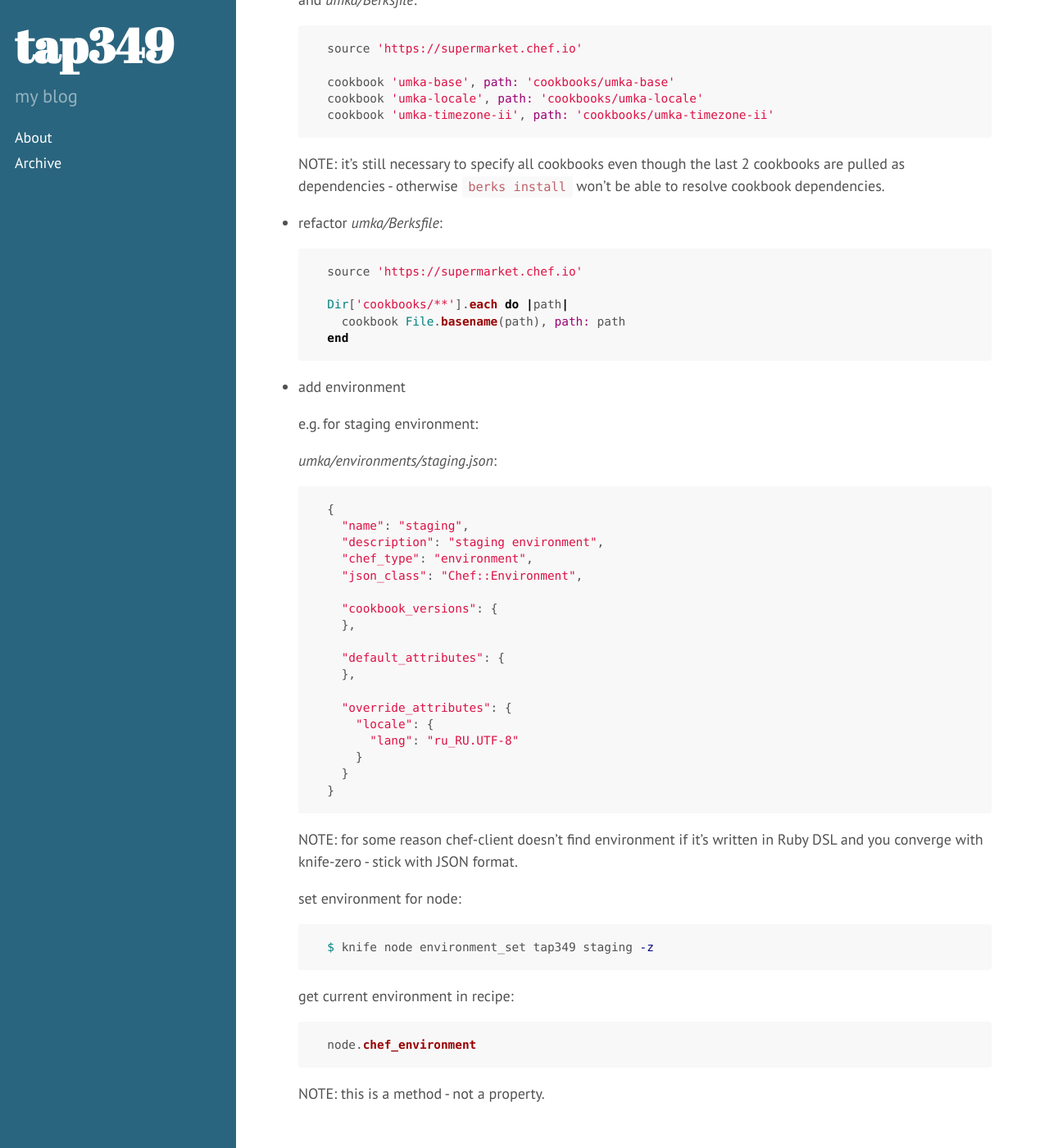
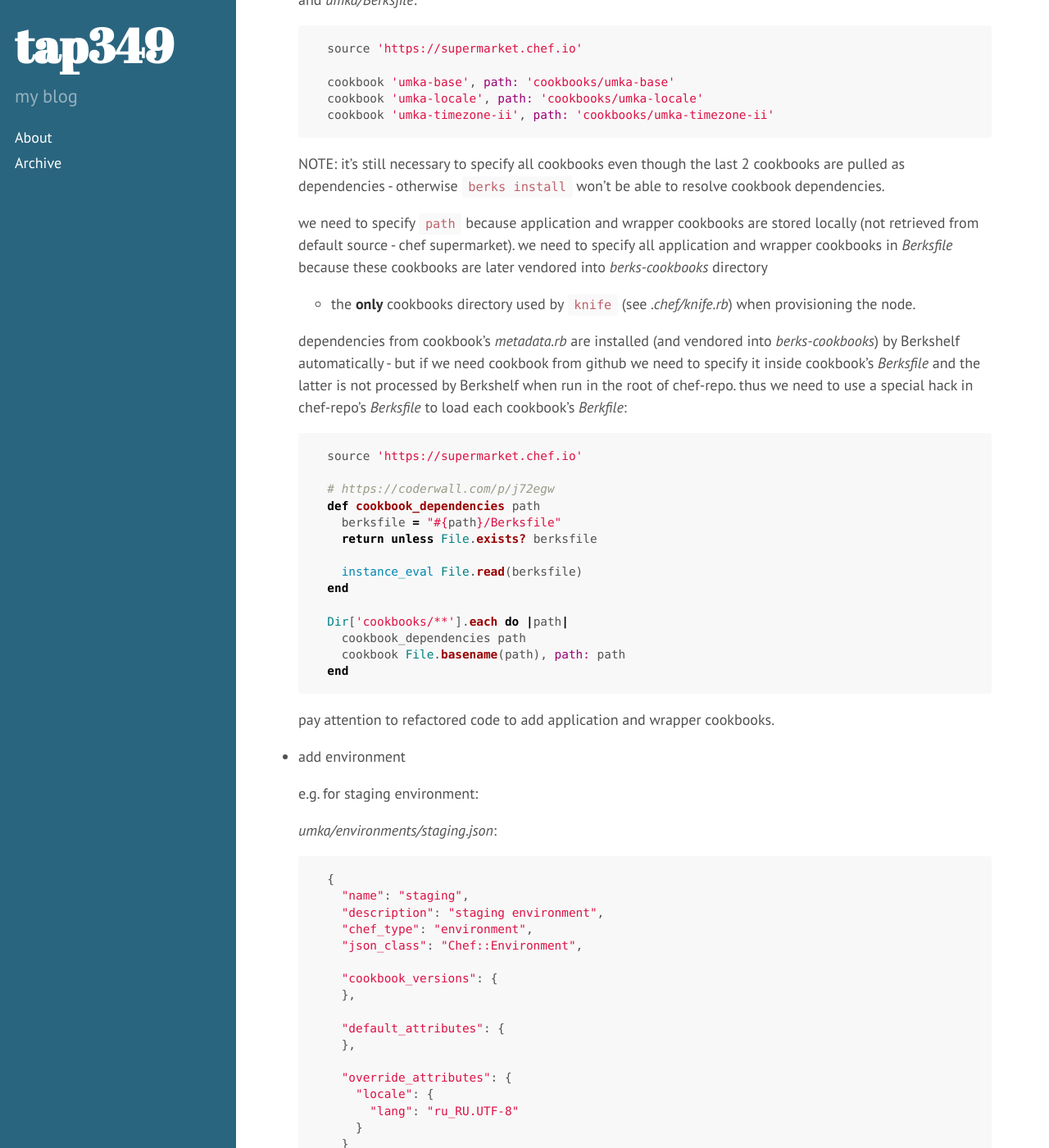
Before and after one commit to tap349/tap349.github.io, a Jekyll site: the page built from _posts/2016-01-24-chef-umka-log.md, in a window 1280 px wide and 1400 px high, scrolled down 9472 px. Shown: the whole window at 82% size. Built offline with Jekyll 4.4.1, drawn with Linux system fonts in a browser that asks for light colours; Markdown is read by kramdown in place of the engine named in the settings; some of the changed text lies outside the part shown.

Commit message:
update 2016-02-16_02:13:17

````diff
--- a/_posts/2016-01-24-chef-umka-log.md
+++ b/_posts/2016-01-24-chef-umka-log.md
@@ -37,8 +37,8 @@ NOTE: `tap349` is a preconfigured host in _~/.ssh/config_ with root user
 
 users:
 
+- devops - used by chef
 - deploy - used by capistrano
-- devops - used by chef
 
 - create `devops` user:
 
@@ -280,6 +280,7 @@ users:
     Using yum-epel (0.6.5)
     ```
 
+    <!-- TODO -->
     berkshelf automatically installs community cookbooks listed as
     dependencies of cookbooks inside _Berksfile_ (including wrapper cookbooks)
     into _~/.berkshelf/cookbooks_
@@ -470,15 +471,38 @@ users:
           2 cookbooks are pulled as dependencies - otherwise `berks install`
           won't be able to resolve cookbook dependencies.
 
-- refactor _umka/Berksfile_:
+    we need to specify `path` because application and wrapper cookbooks are
+    stored locally (not retrieved from default source - chef supermarket).
+    we need to specify all application and wrapper cookbooks in _Berksfile_
+    because these cookbooks are later vendored into _berks-cookbooks_ directory
+    - the **only** cookbooks directory used by `knife` (see _.chef/knife.rb_)
+    when provisioning the node.
+
+    dependencies from cookbook's _metadata.rb_ are installed
+    (and vendored into _berks-cookbooks_) by Berkshelf automatically -
+    but if we need cookbook from github we need to specify it inside cookbook's
+    _Berksfile_ and the latter is not processed by Berkshelf when run in the root
+    of chef-repo. thus we need to use a special hack in chef-repo's _Berksfile_
+    to load each cookbook's _Berkfile_:
 
     ```ruby
     source 'https://supermarket.chef.io'
 
+    # https://coderwall.com/p/j72egw
+    def cookbook_dependencies path
+      berksfile = "#{path}/Berksfile"
+      return unless File.exists? berksfile
+
+      instance_eval File.read(berksfile)
+    end
+
     Dir['cookbooks/**'].each do |path|
+      cookbook_dependencies path
       cookbook File.basename(path), path: path
     end
     ```
+
+    pay attention to refactored code to add application and wrapper cookbooks.
 
 - add environment
 
````
Also changed, not shown: other parts of _posts/2016-01-24-chef-umka-log.md (+2 -2 lines).
